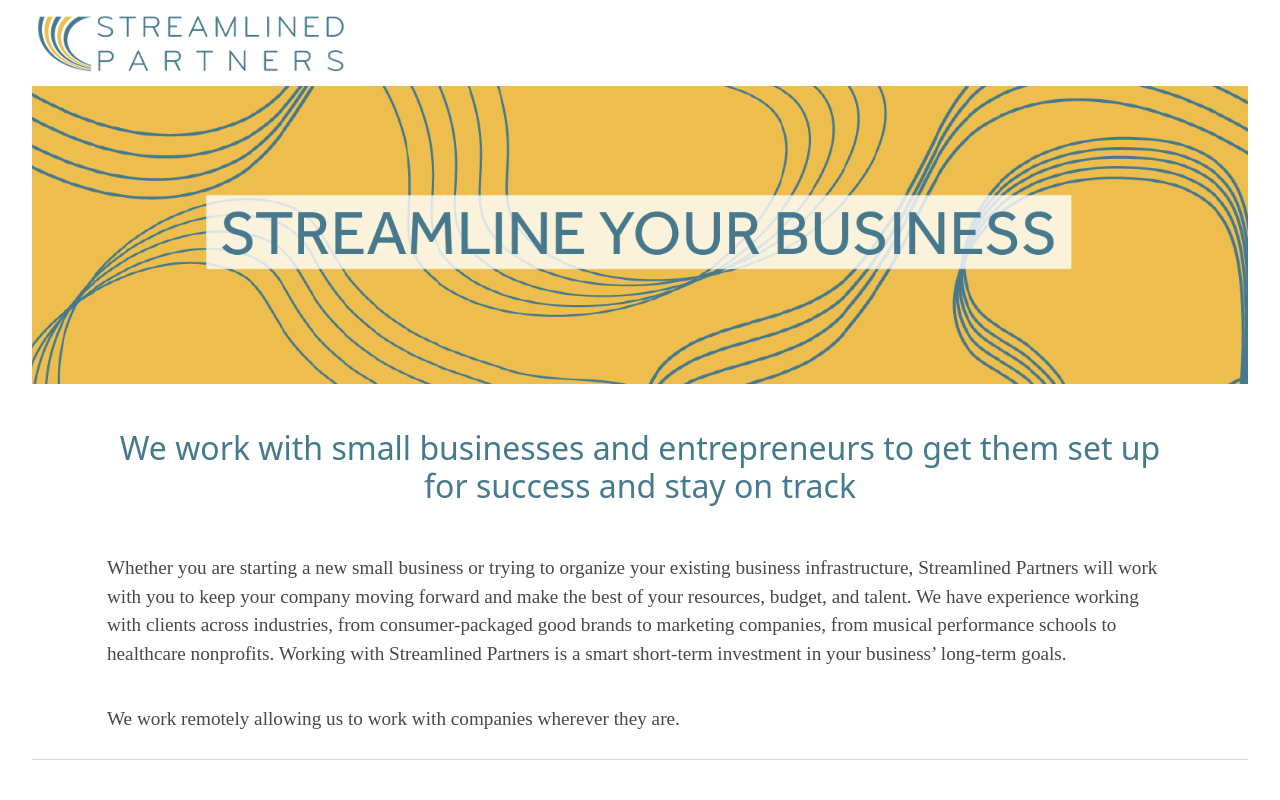
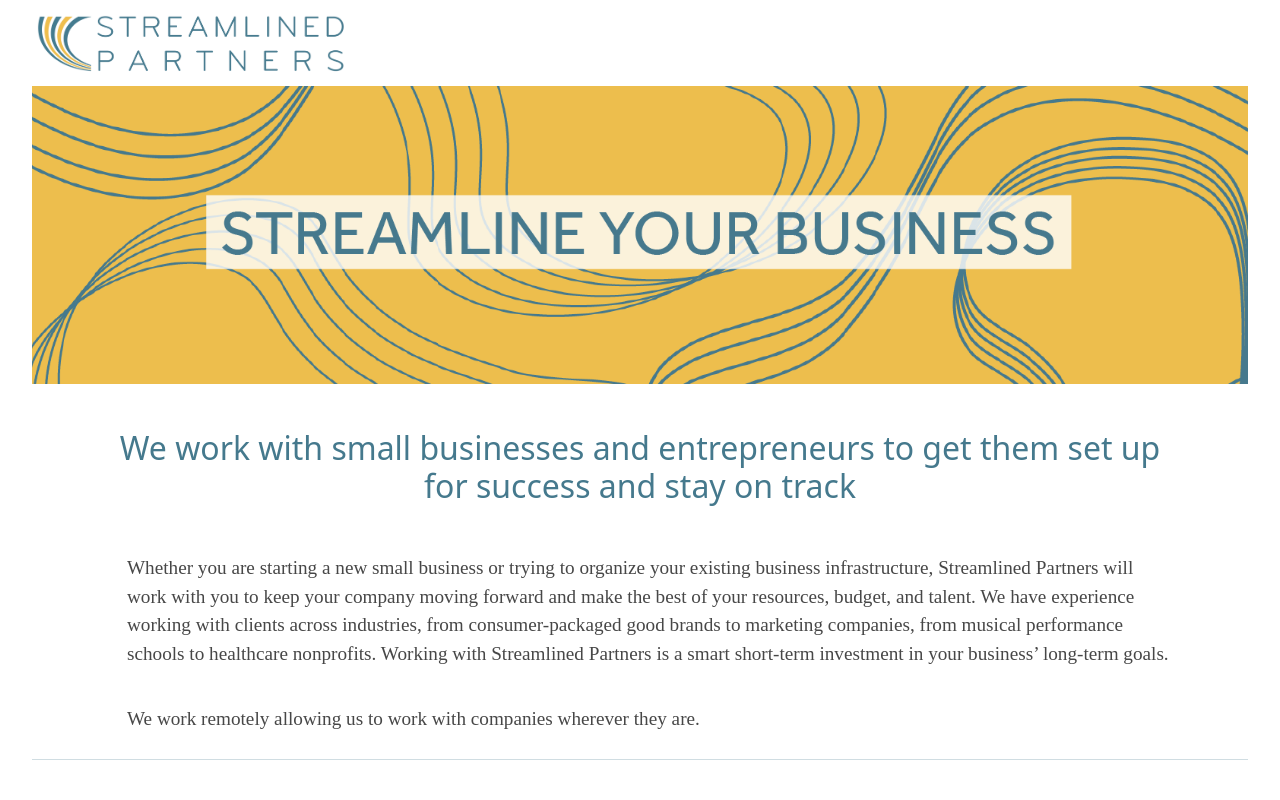
Before and after one commit to rhkearns/streamlined_1, a React (Create React App) app: page / in a window 1280 px wide. Shown: the top 800 px of the page. Built offline with nearby package versions, Linux system fonts and the light colour scheme; a web font is replaced by a local one.

Commit message:
pitch padding

```diff
--- a/src/Components/ContentBody/ContentBody.scss
+++ b/src/Components/ContentBody/ContentBody.scss
@@ -21,7 +21,7 @@
 
 #pitch > p {
 	text-align: left;
-	padding-top: 20px;
+	padding: 20px 0px 0px 20px;
 }
 
 #packages {
```
